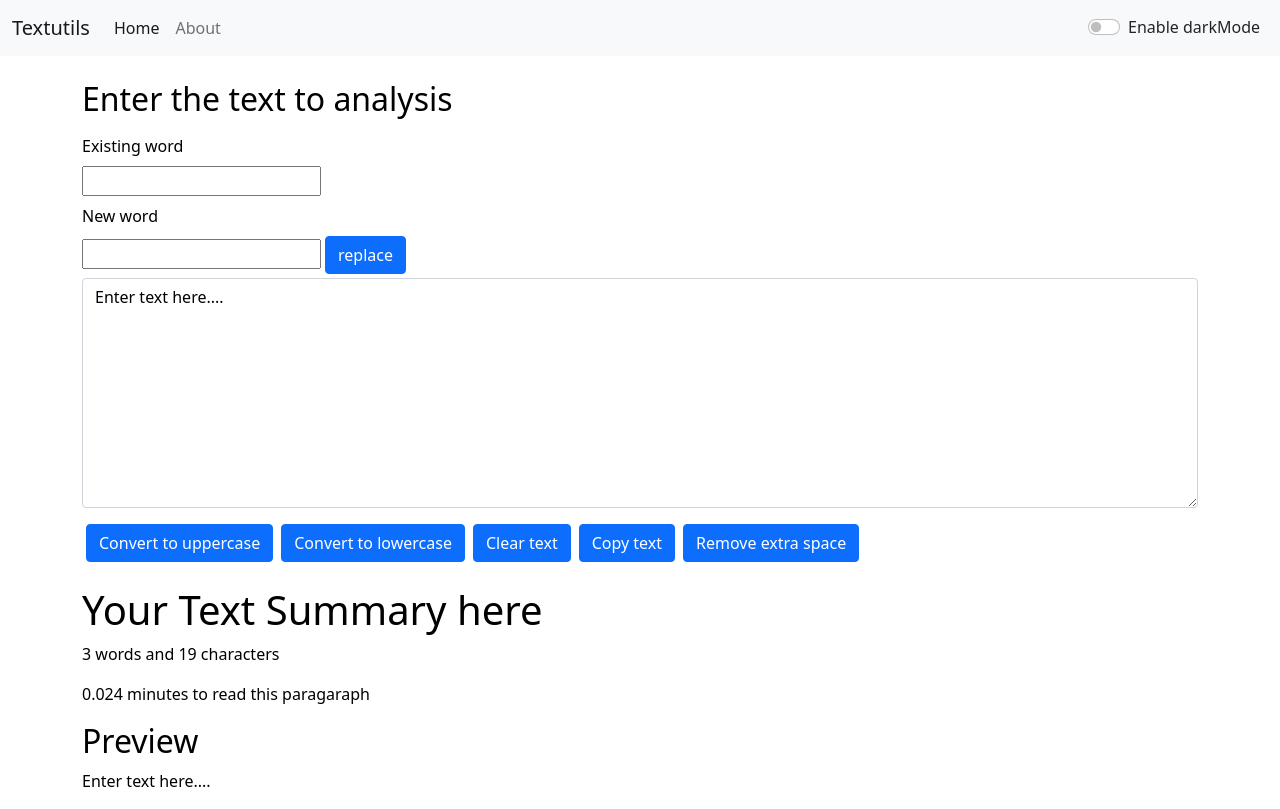
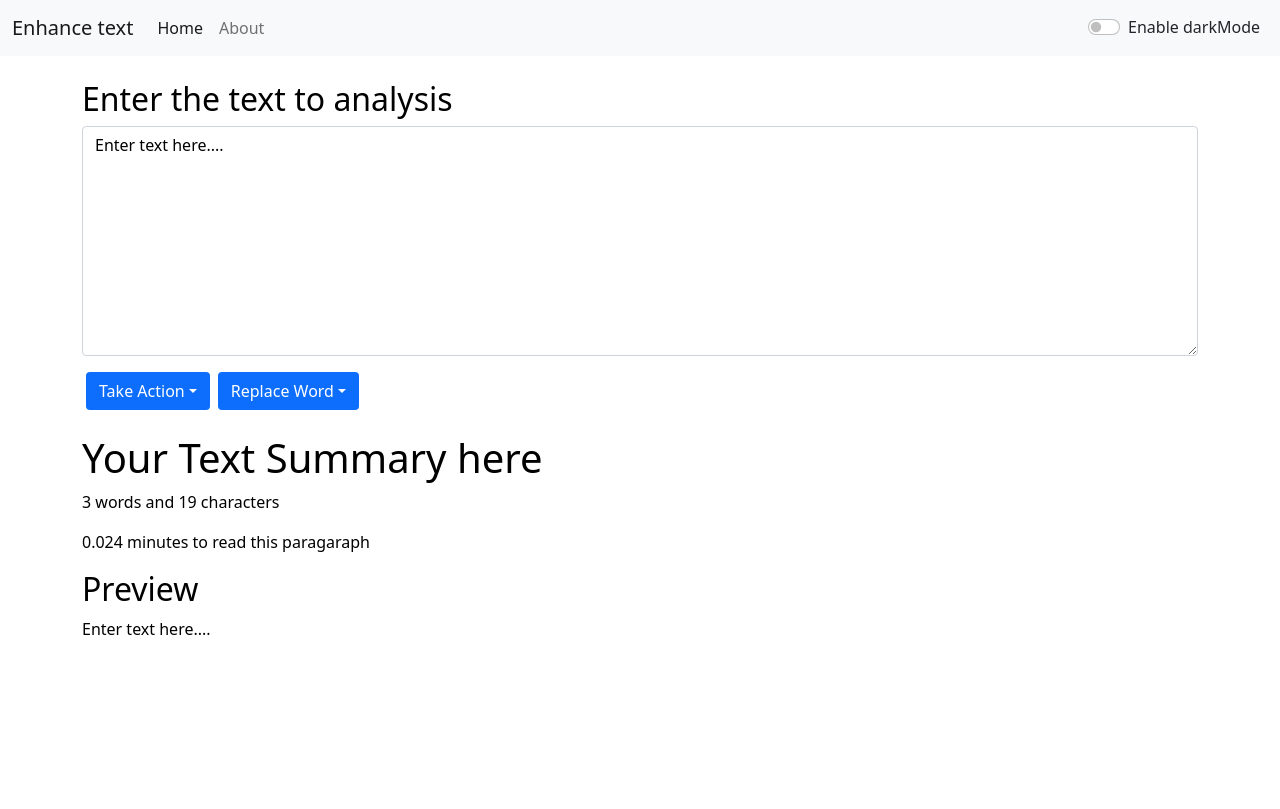
Before and after one commit to Deepak675-max/TextEnhance, a React (Create React App) app: page / in a window 1280 px wide. Built offline with nearby package versions, Linux system fonts and the light colour scheme.

Commit message:
enhance app

```diff
--- a/public/index.html
+++ b/public/index.html
@@ -15,7 +15,7 @@
   <script src="https://cdn.jsdelivr.net/npm/bootstrap@5.0.2/dist/js/bootstrap.min.js"
     integrity="sha384-cVKIPhGWiC2Al4u+LWgxfKTRIcfu0JTxR+EQDz/bgldoEyl4H0zUF0QKbrJ0EcQF"
     crossorigin="anonymous"></script>
-  <title>TextUtils - Home</title>
+  <title>Enhance text - Home</title>
 </head>
 
 <body>
--- a/src/App.js
+++ b/src/App.js
@@ -27,7 +27,7 @@ function App() {
   const toggleMode = () => {
     if (mode === 'light') {
       setMode('dark');
-      document.body.style.backgroundColor = 'gray';
+      document.body.style.backgroundColor = '#410F44';
       showAlert("dark mode has been enbled", "Success")
     }
     else {
@@ -36,12 +36,18 @@ function App() {
       showAlert("light mode has been enbled", "Success")
     }
   }
+  const toggleTitleHome = () => {
+    document.title = "Enhance text - Home"
+  }
+  const toggleTitleAbout = () => {
+    document.title = "Enhance text - About"
+  }
 
   return (
 
     <>
       <Router>
-        <Navbar mode={mode} toggleMode={toggleMode} />
+        <Navbar mode={mode} toggleMode={toggleMode} toggleTitleHome={toggleTitleHome} toggleTitleAbout={toggleTitleAbout} />
         <Noticebar notice={notice} />
         <Routes>
           <Route path="/about" element={<About mode={mode} />} />
--- a/src/components/About.js
+++ b/src/components/About.js
@@ -10,12 +10,19 @@ export default function About(props) {
                         <p >
 
                               We provide free tools to help you with your daily tasks.
-                              You will find tools for handling text, such as remove duplicate characters, empty lines, text sorter and many others.
+                              You will find tools for handling text, such as remove extra space, convert to uppercase, convert to lowercase, copy text, clear text, replace exising word and in future you would see some more
+                              functionality empty lines, text sorter and many others.
                               Check the current features below and feel free to recommend a new feature by contacting us.
 
                         </p>
+                        <br /><br /><br />
+                        <h3>Thank You!!!</h3>
+                        <br /><br /><br />
+
                         <h5>
                               <strong> Developed By: </strong> Deepak Kumar
+                              <br /><br />
+                              <strong>Email Id: </strong> deepakamboj6656@gmial.com
                         </h5>
                   </div>
             </div>
--- a/src/components/Navbar.js
+++ b/src/components/Navbar.js
@@ -4,17 +4,17 @@ export default function Navbar(props) {
       return (
             <nav className={`navbar navbar-expand-lg navbar-${props.mode} bg-${props.mode}`}>
                   <div className="container-fluid">
-                        <Link className="navbar-brand" to="/">Textutils</Link>
+                        <Link className="navbar-brand" to="#">Enhance text</Link>
                         <button className="navbar-toggler" type="button" data-bs-toggle="collapse" data-bs-target="#navbarScroll" aria-controls="navbarScroll" aria-expanded="false" aria-label="Toggle navigation">
                               <span className="navbar-toggler-icon"></span>
                         </button>
                         <div className="collapse navbar-collapse" id="navbarScroll">
                               <ul className="navbar-nav me-auto my-2 my-lg-0 navbar-nav-scroll">
                                     <li className="nav-item">
-                                          <Link className="nav-link active" aria-current="page" to="/">Home</Link>
+                                          <Link className="nav-link active" aria-current="page" to="/" onClick={props.toggleTitleHome}>Home</Link>
                                     </li>
                                     <li className="nav-item">
-                                          <Link className="nav-link" to="/about">About</Link>
+                                          <Link className="nav-link" to="/about" onClick={props.toggleTitleAbout}>About</Link>
                                     </li>
 
                               </ul>
--- a/src/components/Textform.js
+++ b/src/components/Textform.js
@@ -53,6 +53,25 @@ export default function Textform(props) {
                               paragaraph[i] = newWord;
                               flag = true;
                         }
+                        else {
+                              let n = paragaraph[i].length;
+                              let m = searchWord.length;
+                              if (m > n) {
+                                    continue;
+                              }
+                              let temp = true;
+                              for (let j = 0; j < m; j++) {
+                                    if (paragaraph[i][j] !== searchWord[j]) {
+                                          temp = false;
+                                    }
+                              }
+                              if (temp === true) {
+                                    paragaraph[i] = newWord + paragaraph[i].substring(m, n);
+                                    flag = true;
+                              }
+
+                        }
+
                   }
                   if (flag === false) {
                         props.showAlert("Word is not found in text", "Failure");
@@ -64,30 +83,58 @@ export default function Textform(props) {
             }
 
       }
-
+      const bg1 = {
+            backgroundColor: props.mode === 'dark' ? '#134737' : '#0d6efd',
+            color: 'white'
+      }
+      const bg2 = {
+            backgroundColor: props.mode === 'dark' ? '#410F44' : 'white',
+            color: props.mode === 'dark' ? 'white' : 'black'
+      }
+      const bg3 = {
+            backgroundColor: props.mode === 'dark' ? '#410F44' : 'white',
+            color: 'white'
+      }
 
       return (
             <>
                   <div className='container my-4' style={{ color: props.mode === 'dark' ? 'white' : 'black', caret_color: props.mode === 'dark' ? 'white' : 'dark' }}>
                         <h2>Enter the text to analysis</h2>
-                        <label className="me-2 my-2" htmlFor="text_to_search">Existing word</label>
-                        <br />
-                        <input type="text" id="text_to_replace"></input>
-                        <br />
-                        <label className="me-2 my-2" htmlFor="text_to_search">New word</label>
-                        <br />
-                        <input type="text" id="text_to_add"></input>
-                        <button type="button" className="btn btn-primary mx-1" onClick={handleWordReplace}>replace</button>
+
                         <div className="mb-3 mt-1">
                               {/* <label htmlFor="myBox" className="form-label">TextArea</label> */}
-                              <textarea className="form-control" value={text} onChange={handleOnChange} style={{ backgroundColor: props.mode === 'dark' ? 'gray' : 'white', color: props.mode === 'dark' ? 'white' : 'black' }} id="myBox" rows="9"></textarea>
+                              <textarea className="form-control" value={text} onChange={handleOnChange} style={bg2} id="myBox" rows="9"></textarea>
                         </div>
-                        <button type="button" className="btn btn-primary mx-1" onClick={handleUpClick}>Convert to uppercase</button>
-                        <button type="button" className="btn btn-primary mx-1" onClick={handleLowerClick}>Convert to lowercase</button>
+                        {/* <button type="button" className="btn btn-primary mx-1" onClick={handleLowerClick}>Convert to lowercase</button>
                         <button type="button" className="btn btn-primary mx-1" onClick={handleClearClick}>Clear text</button>
                         <button type="button" className="btn btn-primary mx-1" onClick={handleCopy}>Copy text</button>
-                        <button type="button" className="btn btn-primary mx-1" onClick={handleExtraSpace}>Remove extra space</button>
+                        <button type="button" className="btn btn-primary mx-1" onClick={handleExtraSpace}>Remove extra space</button> */}
+                        <button class="btn mx-1 dropdown-toggle" style={bg1} type="button" id="dropdownMenuButton2" data-bs-toggle="dropdown" aria-expanded="false">
+                              Take Action
+                        </button>
+                        <ul className="dropdown-menu" style={bg3} aria-labelledby="dropdownMenuButton2">
 
+                              <button type="button" className="btn btn-primary mx-1" style={bg1} onClick={handleUpClick}>Convert to uppercase</button>
+                              <button type="button" className="btn btn-primary mx-1" style={bg1} onClick={handleLowerClick}>Convert to lowercase</button>
+                              <button type="button" className="btn btn-primary mx-1" style={bg1} onClick={handleClearClick}>Clear text</button>
+                              <button type="button" className="btn btn-primary mx-1" style={bg1} onClick={handleCopy}>Copy text</button>
+                              <button type="button" className="btn btn-primary mx-1" style={bg1} onClick={handleExtraSpace}>Remove extra space</button>
+                        </ul>
+                        {/* <div class="dropdown"> */}
+                        <button className="btn mx-1 dropdown-toggle" style={bg1} type="button" id="dropdownMenuButton2" data-bs-toggle="dropdown" aria-expanded="false">
+                              Replace Word
+                        </button>
+                        <ul class="dropdown-menu" style={bg1} aria-labelledby="dropdownMenuButton2">
+
+                              <li><label className="text-light" htmlFor="text_to_search">Existing Word</label></li>
+                              <li><input type="text" id="text_to_replace"></input></li>
+
+                              <li><label className="text-light" htmlFor="text_to_search">New Word</label></li>
+
+                              <li><input type="text" id="text_to_add"></input></li>
+                              <li className='text-center'><button type="button" className="btn btn-sm mt-1" style={{ backgroundColor: '#FF7F50', color: 'white', width: '100px' }} onClick={handleWordReplace}>Replace</button></li>
+                        </ul>
+                        {/* </div> */}
                   </div>
                   <div className="container" style={{ color: props.mode === 'dark' ? 'white' : 'black' }}>
                         <h1>Your Text Summary here</h1>
```
